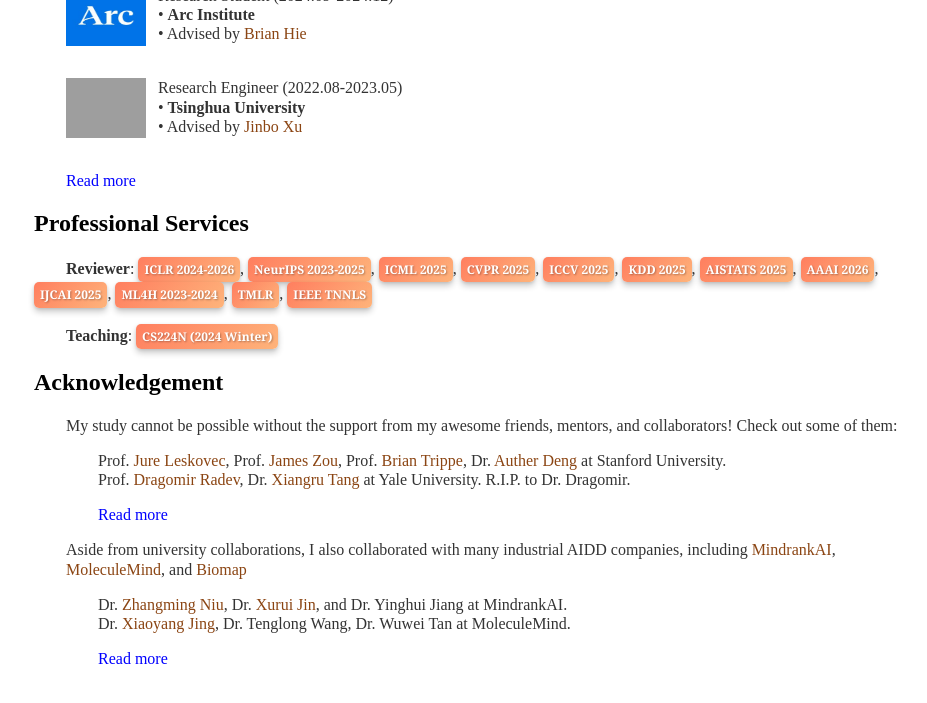
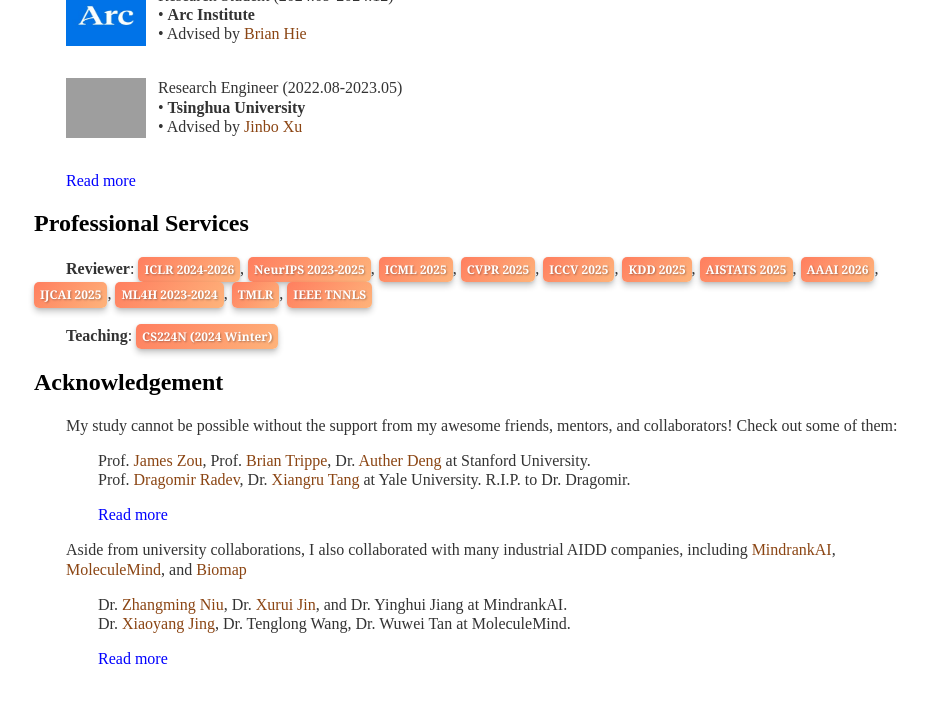
Before and after one commit to smiles724/smiles724.github.io, a Jekyll site: the page built from index.html, in a window 1280 px wide and 900 px high, scrolled down 1972 px, cut to the strip 0-716 px from the top of the window. Shown: the top 703 px of the strip, without its empty margins (158-1085 px from the left). Built offline with Jekyll 4.4.1, drawn with Linux system fonts in a browser that asks for light colours; nearby versions of some CDN libraries; a style sheet for code colours, icons or effects is not loaded; grey boxes are pictures that could not be loaded.

Commit message:
2025-10-15

```diff
--- a/index.html
+++ b/index.html
@@ -331,7 +331,7 @@
 
 	<h2><a name="ack"></a>Acknowledgement</h2>
 		<p style="text-indent: 2em;">My study cannot be possible without the support from my awesome friends, mentors, and collaborators! Check out some of them: </p>
-		<p style="margin-left: 4em;">Prof. <a href="https://scholar.google.com/citations?user=Q_kKkIUAAAAJ&hl=en">Jure Leskovec</a>, Prof. <a href="https://www.james-zou.com/">James Zou</a>, Prof. <a href="https://briantrippe.com/">Brian Trippe</a>, Dr. <a href="">Auther Deng</a> at Stanford University.<br>
+		<p style="margin-left: 4em;">Prof. <a href="https://www.james-zou.com/">James Zou</a>, Prof. <a href="https://briantrippe.com/">Brian Trippe</a>, Dr. <a href="">Auther Deng</a> at Stanford University.<br>
 		Prof. <a href="https://cpsc.yale.edu/people/dragomir-radev">Dragomir Radev</a>, Dr. <a href="https://xiangrutang.github.io/">Xiangru Tang</a> at Yale University. R.I.P. to Dr. Dragomir. <br>
 		<span id="more5" style="display: none;">
 		Prof. <a href="https://scholar.google.com/citations?user=Y-nyLGIAAAAJ&hl=en&oi=ao">Stan Z. Li</a>, Prof. <a href="http://www.cs.cmu.edu/~lanzhzh/">Danny Lan</a>, Dr. <a href="https://scholar.google.com/citations?user=SKTQTXwAAAAJ&hl=zh-CN">Siyuan Li</a>, Dr. <a href="https://lirongwu.github.io/">Lirong Wu</a> at Westlake University.<br>
@@ -353,7 +353,8 @@
 		<p style="margin-left: 4em;"> <a href="javascript:void(0);" onclick="toggleContent('more6', 'link6')" id="link6" style="color: blue; text-decoration: none; cursor: pointer;">Read more</a></p>
 
 	<br><br>
-	<a href="https://clustrmaps.com/site/1brku" title="Visit tracker"><img src="//www.clustrmaps.com/map_v2.png?d=Fl2bXkWRj5KhnWzKs27ehrk6FKJXn891XzeirNnn6wQ&cl=ffffff" width="300"></a>
+	<!-- <a href="https://clustrmaps.com/site/1brku" title="Visit tracker"><img src="//www.clustrmaps.com/map_v2.png?d=Fl2bXkWRj5KhnWzKs27ehrk6FKJXn891XzeirNnn6wQ&cl=ffffff" width="300"></a> -->
+	<a href='https://clustrmaps.com/site/1brku'  title='Visit tracker'><img src='//clustrmaps.com/map_v2.png?cl=ffffff&w=a&t=tt&d=Fl2bXkWRj5KhnWzKs27ehrk6FKJXn891XzeirNnn6wQ' width="300"/></a>
 
 	<script>
 	    function toggleContent(moreId, linkId) {
--- a/papers_llm.html
+++ b/papers_llm.html
@@ -185,7 +185,7 @@
 			&nbsp&nbsp <b>Position: The Hidden Costs and Measurement Gaps of Reinforcement Learning with Verifiable Rewards.</b>  <br>
 			&nbsp&nbsp Aaron Tu*, Weihao Xuan*, Heli Qi*, Xu Huang, Qingcheng Zeng, Shayan Talaei, Yijia Xiao, Peng Xia, Xiangru Tang, Yuchen Zhuang, Bing Hu,
 			Hanqun Cao, Wenqi Shi, Tianang Leng, Rui Yang, Yingjian Chen, Ziqi Wang, Irene Li, Nan Liu, Huaxiu Yao, Li Erran Li, Ge Liu, Amin Saberi,
-			Naoto Yokoya, Jure Leskovec, Yejin Choi, <b>Fang Wu*,</b><sup>&dagger;</sup><br>
+			Naoto Yokoya, Jure Leskovec, Yejin Choi, <b>Fang Wu*</b><sup>&dagger;</sup><br>
 			&nbsp&nbsp <span style="display: inline-block;background: #f7f7f7; color: #333333;padding: 2px 6px;border-radius: 3px;box-shadow: 0px 1px 2px rgba(0, 0, 0, 0.15); font-weight: normal;
     		font-size: 1.0em; font-family: 'Georgia', 'Times New Roman', serif;">Under Review</span> <br>
 			&nbsp&nbsp <a href="https://arxiv.org/pdf/2509.21882">[Paper]</a>
--- a/papers_sci.html
+++ b/papers_sci.html
@@ -25,7 +25,7 @@
 			Cesar de la Fuente-Nunez, Guangyong Chen, Pheng-Ann Heng<sup>&dagger;</sup><br>
 			&nbsp&nbsp <span style="display: inline-block;background: #f7f7f7; color: #333333;padding: 2px 6px;border-radius: 3px;box-shadow: 0px 1px 2px rgba(0, 0, 0, 0.15); font-weight: normal;
     		font-size: 0.9em; font-family: 'Georgia', 'Times New Roman', serif;">Under Review</span> <br>
-   			&nbsp&nbsp <a href="">[Paper]</a>
+   			&nbsp&nbsp <a href="https://arxiv.org/abs/2509.18153">[Paper]</a>
 			&nbsp&nbsp <a href="">[Code]</a><br>
 			<br>
 		</p>
```
